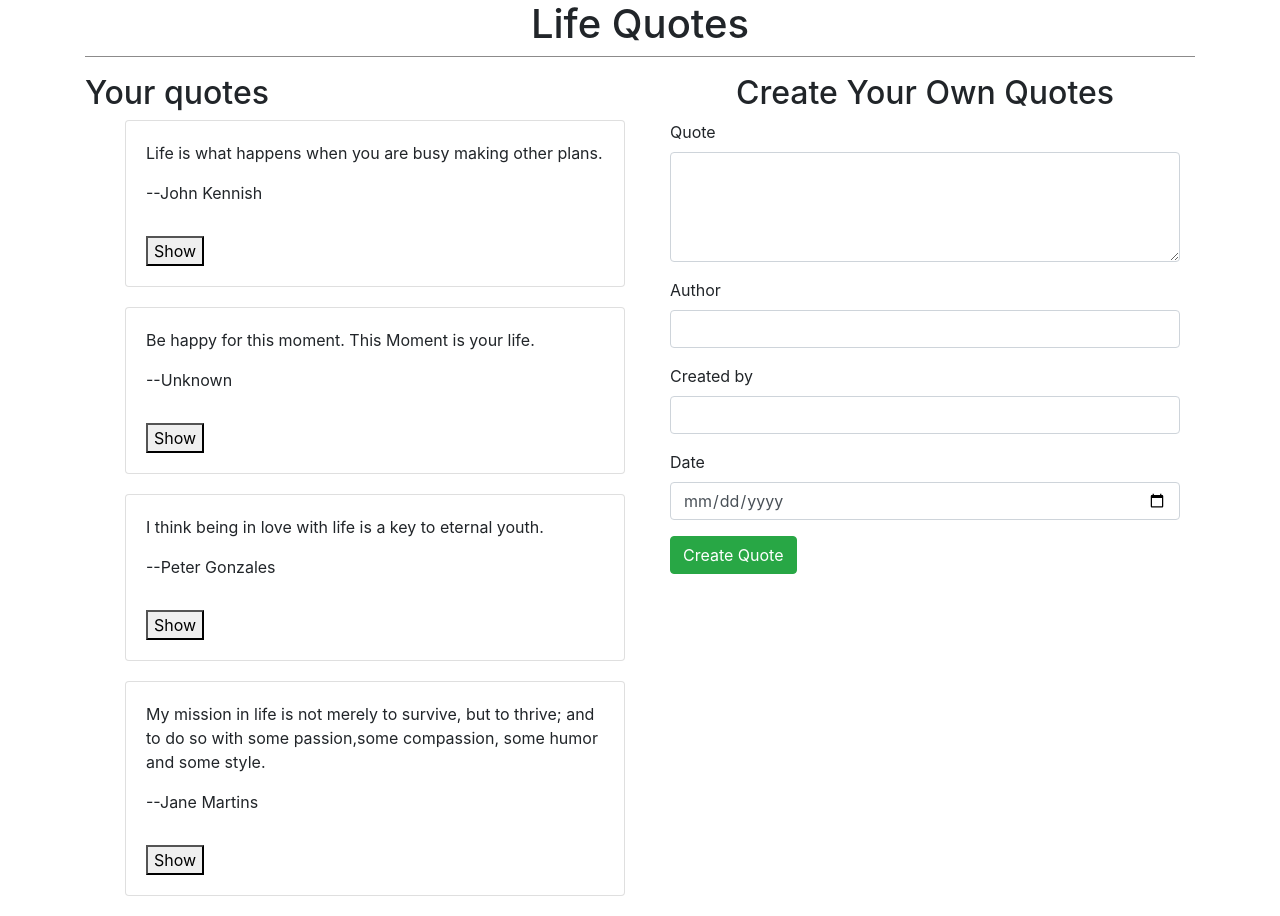
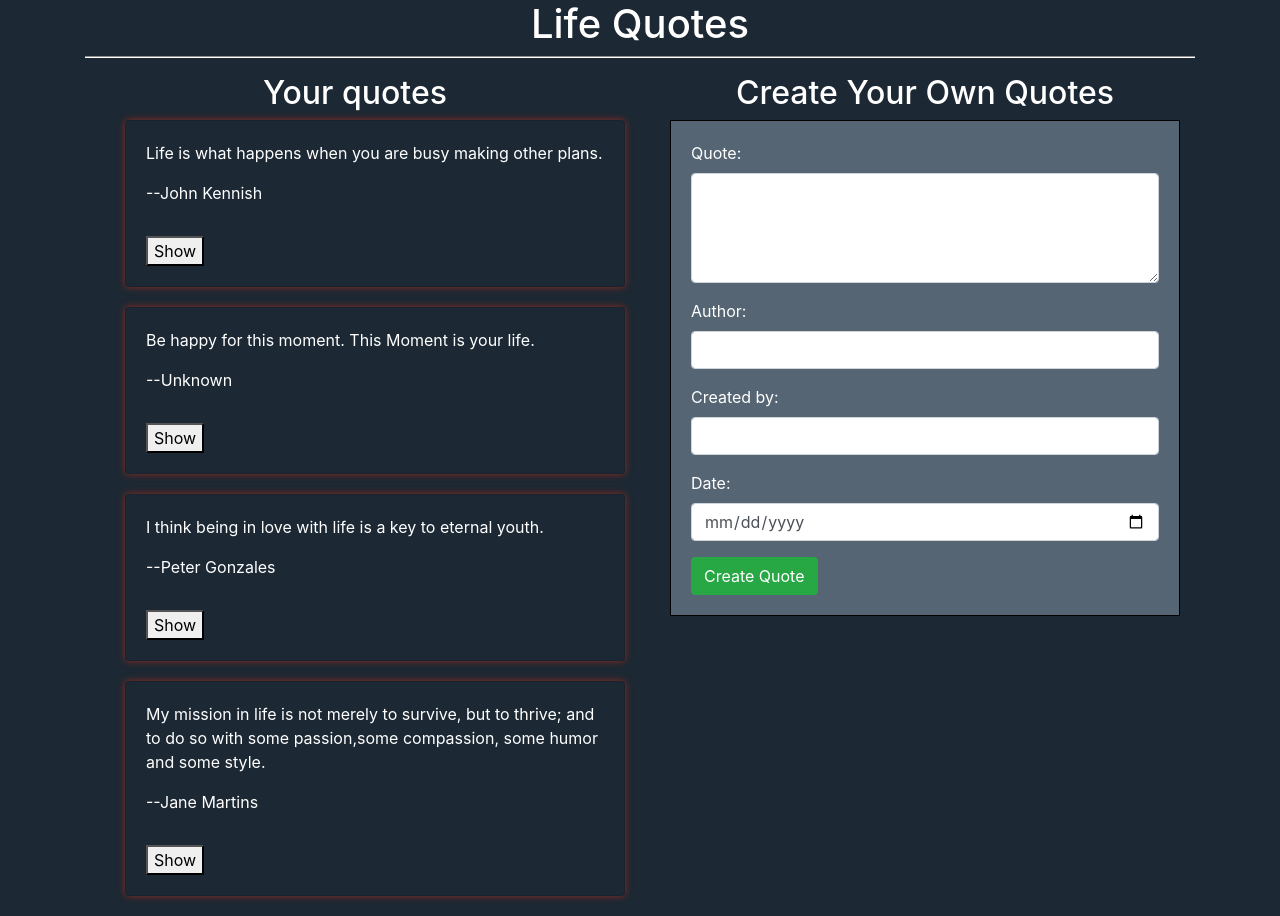
Before and after one commit to Brian23-eng/Quotes, an Angular app: page / in a window 1280 px wide. Built offline with nearby package versions, Linux system fonts and the light colour scheme.

Commit message:
add background color to quote component, padding and border to the form

```diff
--- a/src/app/quote-form/quote-form.component.css
+++ b/src/app/quote-form/quote-form.component.css
@@ -0,0 +1,13 @@
+label {
+    color: white;
+}
+
+h2 {
+    color: white;
+}
+
+.real {
+    border: 1px solid black;
+    background-color: #566573;
+    padding: 20px 20px 20px 20px;
+}
--- a/src/app/quote-form/quote-form.component.html
+++ b/src/app/quote-form/quote-form.component.html
@@ -1,8 +1,9 @@
 <div class="container-fluid">
     <h2 class="text-center">Create Your Own Quotes</h2>
     <form (ngSubmit)='submitQuote()' #quoteForm='ngForm'>
+        <div class="real">
             <div class="form-group">
-            <label for="quo">Quote</label>
+                <label for="quo">Quote:</label>
                 <textarea class="form-control" name="quo" id="quo" rows="4" required #quo='ngModel' [(ngModel)]="newQuote.quo"></textarea>
 
                 <div [hidden]="quo.valid || quo.pristine" class="alert alert-danger">
@@ -10,7 +11,7 @@
                 </div>
             </div>
             <div class="form-group">
-            <label for="author">Author</label>
+                <label for="author">Author:</label>
                 <input type="text" name="author" id="author" class="form-control" required #author="ngModel" [(ngModel)]="newQuote.author">
 
                 <div [hidden]="author.valid || author.pristine" class="alert alert-danger">
@@ -19,7 +20,7 @@
             </div>
 
             <div class="form-group">
-            <label for="author">Created by </label>
+                <label for="author">Created by:</label>
                 <input type="text" name="name" id="name" class="form-control" required #name='ngModel' [(ngModel)]="newQuote.name">
 
                 <div [hidden]="name.valid || name.pristine" class="alert alert-danger">
@@ -29,7 +30,7 @@
             </div>
 
             <div class="form-group">
-            <label for="complete">Date</label>
+                <label for="complete">Date:</label>
                 <input type="date" name="date" id="date" class="form-control" required #date='ngModel' [(ngModel)]="newQuote.date">
 
                 <div [hidden]="date.valid || date.pristine" class="alert alert-danger">
@@ -37,7 +38,7 @@
                 </div>
             </div>
             <button type="submit" class="btn btn-success">Create Quote</button>
-
+        </div>
     </form>
 
 </div>
--- a/src/app/quotes/quotes.component.css
+++ b/src/app/quotes/quotes.component.css
@@ -11,10 +11,18 @@
 }
 
 h1,
-h3 {
+h2 {
     text-align: center;
+    color: white
 }
 
 .card-body {
     margin-bottom: 20px;
+    background-color: #1C2833;
+    color: white;
+    box-shadow: 0 0 7px #922B21;
 }
+
+.all {
+    background-color: #1C2833;
+}
--- a/src/app/quotes/quotes.component.html
+++ b/src/app/quotes/quotes.component.html
@@ -1,3 +1,4 @@
+<div class="all">
     <div class="container">
         <h1>Life Quotes</h1>
         <hr class="styl">
@@ -28,3 +29,4 @@
             </div>
         </div>
     </div>
+</div>
```
Lines whose indentation alone changed are shown as unchanged.
